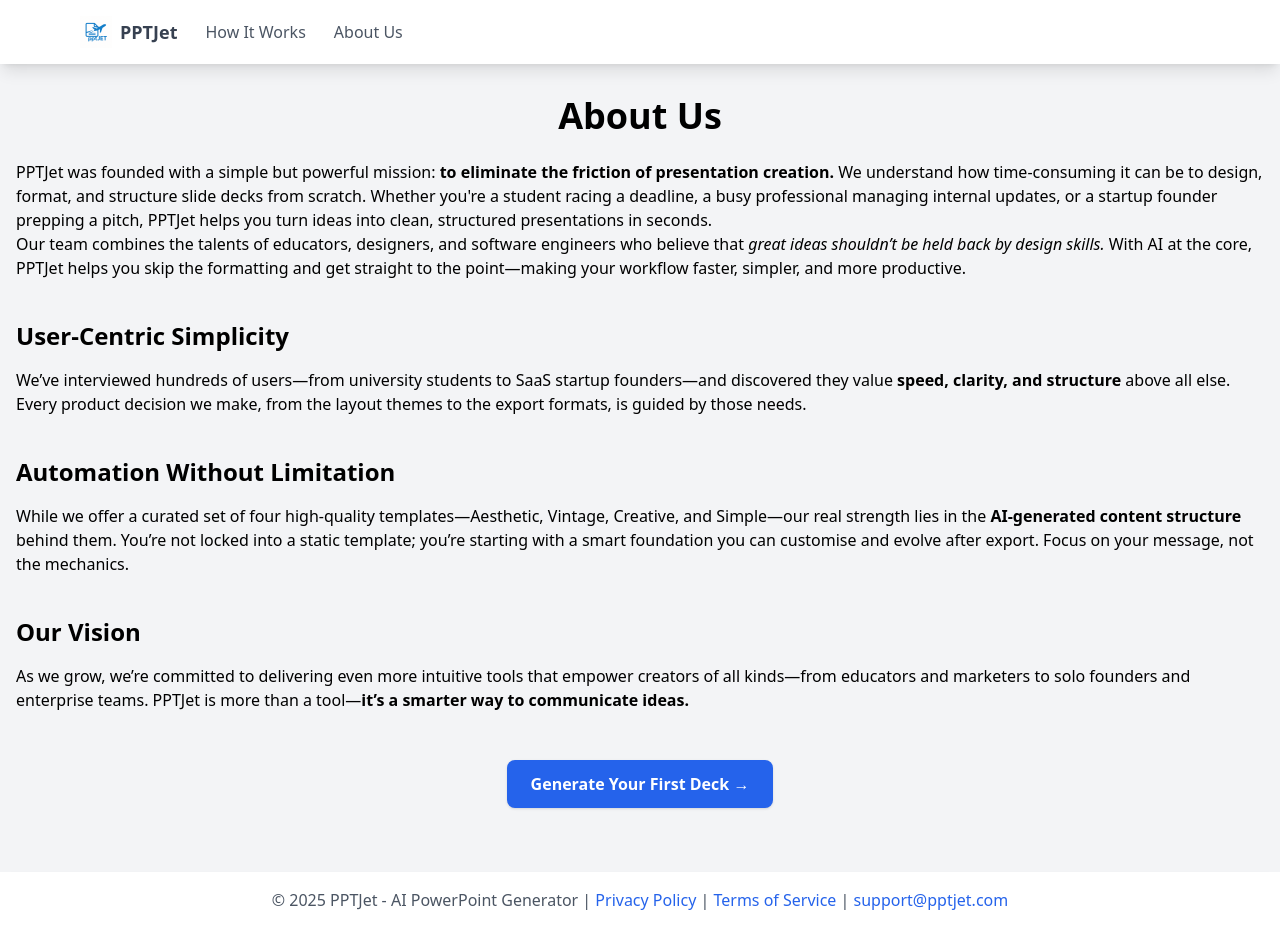
After one commit to techanyday/pptjetz, a Flask app: page /about in a window 1280 px wide. The commit adds this page. Run offline with Flask 3, Linux system fonts and the light colour scheme; some libraries are stand-ins or nearby versions.

Commit message:
Content: add 'About Us' page and nav link

```diff
--- a/app/routes.py
+++ b/app/routes.py
@@ -76,6 +76,11 @@
 def how_it_works():
     """Render a rich, text-heavy explanation of how PPTJet works."""
     return render_template('how_it_works.html', user=current_user)
+
+@bp.route("/about")
+def about():
+    """Render the About Us page."""
+    return render_template('about_us.html', user=current_user)
 
 @bp.route("/login")
 def login():
--- /dev/null
+++ b/app/templates/about_us.html
@@ -0,0 +1,45 @@
+{% extends "base.html" %}
+
+{% block title %}About Us | PPTJet{% endblock %}
+
+{% block content %}
+<div class="prose lg:prose-lg mx-auto">
+    <h1 class="text-4xl font-bold mb-6 text-center">About Us</h1>
+
+    <p>
+        PPTJet was founded with a simple but powerful mission: <strong>to eliminate the friction of presentation creation.</strong>
+        We understand how time-consuming it can be to design, format, and structure slide decks from scratch.
+        Whether you're a student racing a deadline, a busy professional managing internal updates, or a startup founder prepping a pitch, PPTJet helps you turn ideas into clean, structured presentations in seconds.
+    </p>
+
+    <p>
+        Our team combines the talents of educators, designers, and software engineers who believe that <em>great ideas shouldn’t be held back by design skills.</em>
+        With AI at the core, PPTJet helps you skip the formatting and get straight to the point—making your workflow faster, simpler, and more productive.
+    </p>
+
+    <h2 class="mt-10 mb-4 font-semibold text-2xl">User-Centric Simplicity</h2>
+    <p>
+        We’ve interviewed hundreds of users—from university students to SaaS startup founders—and discovered they value <strong>speed, clarity, and structure</strong> above all else.
+        Every product decision we make, from the layout themes to the export formats, is guided by those needs.
+    </p>
+
+    <h2 class="mt-10 mb-4 font-semibold text-2xl">Automation Without Limitation</h2>
+    <p>
+        While we offer a curated set of four high-quality templates—Aesthetic, Vintage, Creative, and Simple—our real strength lies in the <strong>AI-generated content structure</strong> behind them.
+        You’re not locked into a static template; you’re starting with a smart foundation you can customise and evolve after export.
+        Focus on your message, not the mechanics.
+    </p>
+
+    <h2 class="mt-10 mb-4 font-semibold text-2xl">Our Vision</h2>
+    <p>
+        As we grow, we’re committed to delivering even more intuitive tools that empower creators of all kinds—from educators and marketers to solo founders and enterprise teams.
+        PPTJet is more than a tool—<strong>it’s a smarter way to communicate ideas.</strong>
+    </p>
+
+    <div class="text-center mt-12">
+        <a href="{{ url_for('main.generate') }}" class="inline-block bg-blue-600 hover:bg-blue-700 text-white font-semibold py-3 px-6 rounded-lg shadow">
+            Generate Your First Deck →
+        </a>
+    </div>
+</div>
+{% endblock %}
--- a/app/templates/base.html
+++ b/app/templates/base.html
@@ -39,6 +39,7 @@
                         </a>
                     </div>
                     <a href="{{ url_for('main.how_it_works') }}" class="flex items-center py-4 text-gray-600 hover:text-blue-600">How&nbsp;It&nbsp;Works</a>
+                    <a href="{{ url_for('main.about') }}" class="flex items-center py-4 text-gray-600 hover:text-blue-600">About&nbsp;Us</a>
                     {% if current_user.is_authenticated %}
                     <a href="{{ url_for('main.dashboard') }}" class="flex items-center py-4 text-gray-600 hover:text-blue-600">Dashboard</a>
                     {% if current_user.is_authenticated and current_user.is_admin %}
```
